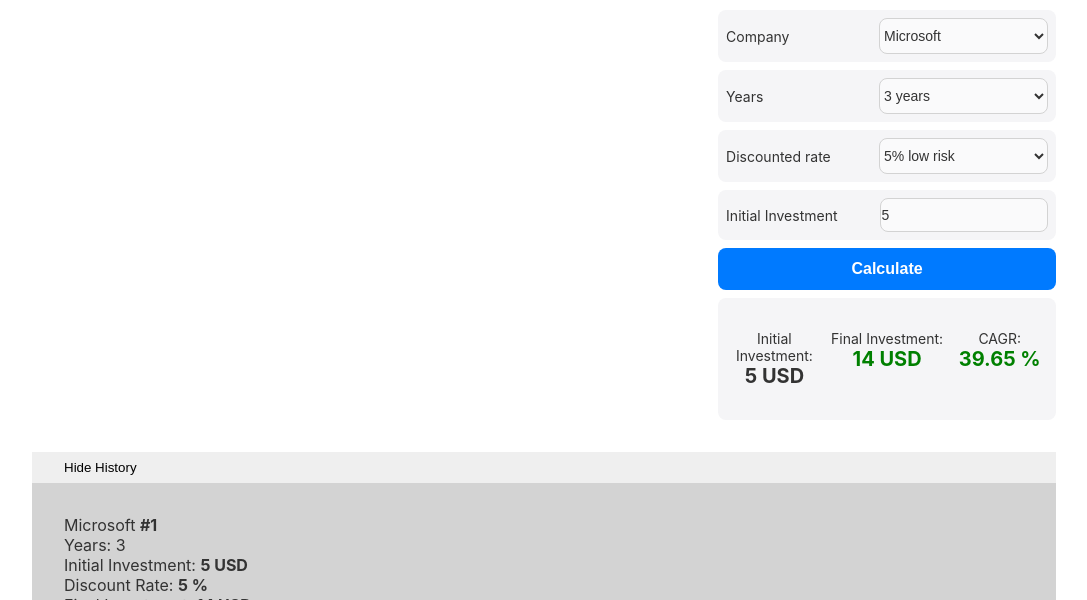
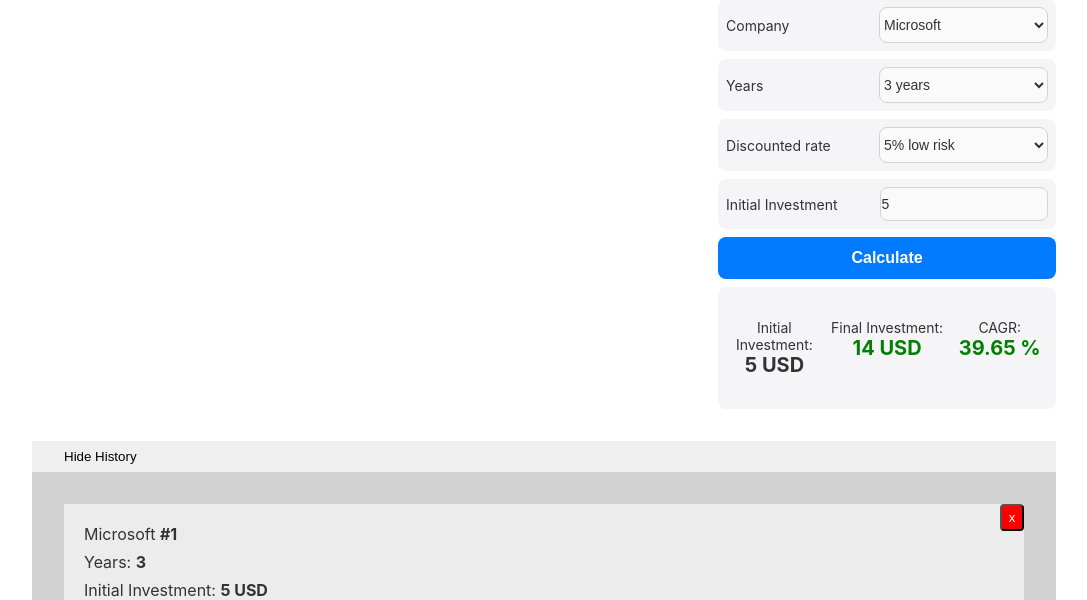
Before and after one commit to Rockstar2K/dfc-cagr-calculator, a website with bundled scripts: page index.html in a window 1280 px wide. Both pictures are taken after typing "5" into the empty fields and a click on the button "Calculate". Shown: the part 200-800 px from the top of the page, without its empty margins (96-1183 px from the left). Built offline with nearby package versions, Linux system fonts and the light colour scheme; no server answers; a script that the page names is missing.

Commit message:
implemented delete history in local storage

```diff
--- a/_storage.js
+++ b/_storage.js
@@ -1,14 +1,8 @@
 //* save to history
 let searchHistory = JSON.parse(localStorage.getItem("searchHistory")) || [];
 
-export function saveToHistory(
-  selectedCompany,
-  yearsSelected,
-  discountRateSelected,
-  initialInvestment,
-  finalInvestment,
-  cagrPercentageResult
-) {
+export function saveToHistory( selectedCompany, yearsSelected, discountRateSelected, initialInvestment, finalInvestment,cagrPercentageResult) {
+
     let search = {
         companyHistory: selectedCompany,
         yearsHistory: yearsSelected,
@@ -39,6 +33,8 @@
   }
 });
 
+
+
 export function showHistory() {
 
   if (searchHistory.length > 0) { //add to history toggle
@@ -47,18 +43,38 @@
 
     searchHistory.forEach((search, index) => {
       const searchItem = `
-        <div>
+        <div class="history-individual-container">
           <p>${search.companyHistory} <strong>#${index + 1}</strong></p>
-          <p>Years: ${search.yearsHistory}</p>
+          <p>Years: <strong>${search.yearsHistory}</strong></p>
           <p>Initial Investment: <strong>${search.initialInvestmentHistory} USD</strong></p>
           <p>Discount Rate: <strong>${search.discountRateHistory} %</strong></p>
           <p>Final Investment: <strong>${search.finalInvestmentHistory.toFixed(0)} USD</strong></p>
           <p>CAGR: <strong>${search.cagrHistory}%</strong></p>
-        </div><hr>
+
+          <button class="close-history" data-index="${index}">x</button>
+        </div>
       `;
       toggleContent.innerHTML += searchItem;
+    });
+
+    const closeButtons = document.querySelectorAll('.close-history');
+    closeButtons.forEach(button => {
+      button.addEventListener('click', deleteHistory);
     });
   } else {
     toggleContent.innerHTML = "<p>No search history available.</p>";
   }
 }
+
+function deleteHistory(event) {
+    const index = event.target.getAttribute('data-index'); // Get the index from the button's data attribute
+
+    // Remove the entry from searchHistory
+    searchHistory.splice(index, 1);
+
+    // Update localStorage after deletion
+    localStorage.setItem('searchHistory', JSON.stringify(searchHistory));
+
+    // Show the updated history
+    showHistory(); // Call showHistory again to refresh the display
+  }
--- a/package.json
+++ b/package.json
@@ -4,7 +4,7 @@
   "main": "script.js",
   "type": "module",
   "scripts": {
-    "test": ""
+    "watch-css": "sass --watch scss/styles.scss:css/styles.css"
   },
   "keywords": [],
   "author": "",
--- /dev/null
+++ b/scss/_history.scss
@@ -0,0 +1,58 @@
+.history-container{
+
+    margin-top: 2rem;
+    background: lightgrey;
+    border-radius: 1rem;
+
+
+
+    #toggleHistoryBtn{
+      border: none;
+      padding: 0.5rem 2rem;
+      display: inline-block;
+      width: 100%;
+      text-align: left;
+
+    }
+
+    #toggleHistoryContent{
+      padding: 2rem;
+      gap: 1rem;
+      display: flex;
+      flex-direction: column;
+
+      .history-individual-container{
+        display: flex;
+        flex-wrap: wrap;
+        background-color: rgb(236, 236, 236);
+        padding: 1rem;
+        position: relative; /* Positioning context for child */
+        flex-direction: column;
+
+        p{
+            padding: 0.25rem;
+        }
+
+        .close-history{
+            background-color: red;
+            padding: 0.25rem;
+            border-radius: 0.25rem;
+            color: white;
+            position: absolute; /* Position relative to the parent */
+            top: 0;            /* Align to the top */
+            right: 0;           /* Align to the left */
+            width: 1.5rem;
+            text-align: center;
+            justify-content: center;
+            align-items: center;
+
+            &:hover{
+                background-color: rgb(113, 0, 0);
+                color: red;
+            }
+        }
+
+      }
+    }
+
+  }
--- a/scss/styles.scss
+++ b/scss/styles.scss
@@ -1,3 +1,5 @@
+@use 'history';
+
 html,
 body {
   margin: 0;
@@ -11,10 +13,11 @@
 * {
   margin: 0;
   padding: 0;
+  transition: all 0.3s ease-in;
 }
 
 .hero {
-  height: 100vh;
+  height: auto;
   display: flex;
   justify-content: center;
   align-items: center;
@@ -27,6 +30,7 @@
     padding: 2rem;
     border-radius: 1rem;
     width: 100%;
+    height: auto;
 
     .column-container {
       width: 100%;
@@ -195,29 +199,7 @@
       }
     }
 
-    .history-container{
 
-      margin-top: 2rem;
-      background: lightgrey;
-      border-radius: 1rem;
-
-      #toggleHistoryBtn{
-        border: none;
-        padding: 0.5rem 2rem;
-        display: inline-block;
-        width: 100%;
-        text-align: left;
-
-      }
-
-      #toggleHistoryContent{
-        padding: 2rem;
-        gap: 1rem;
-        display: flex;
-        flex-direction: column;
-      }
-
-    }
 
 
   }
```
Also changed, not shown: css/styles.css, 1 other file. Lines whose indentation alone changed are shown as unchanged.
